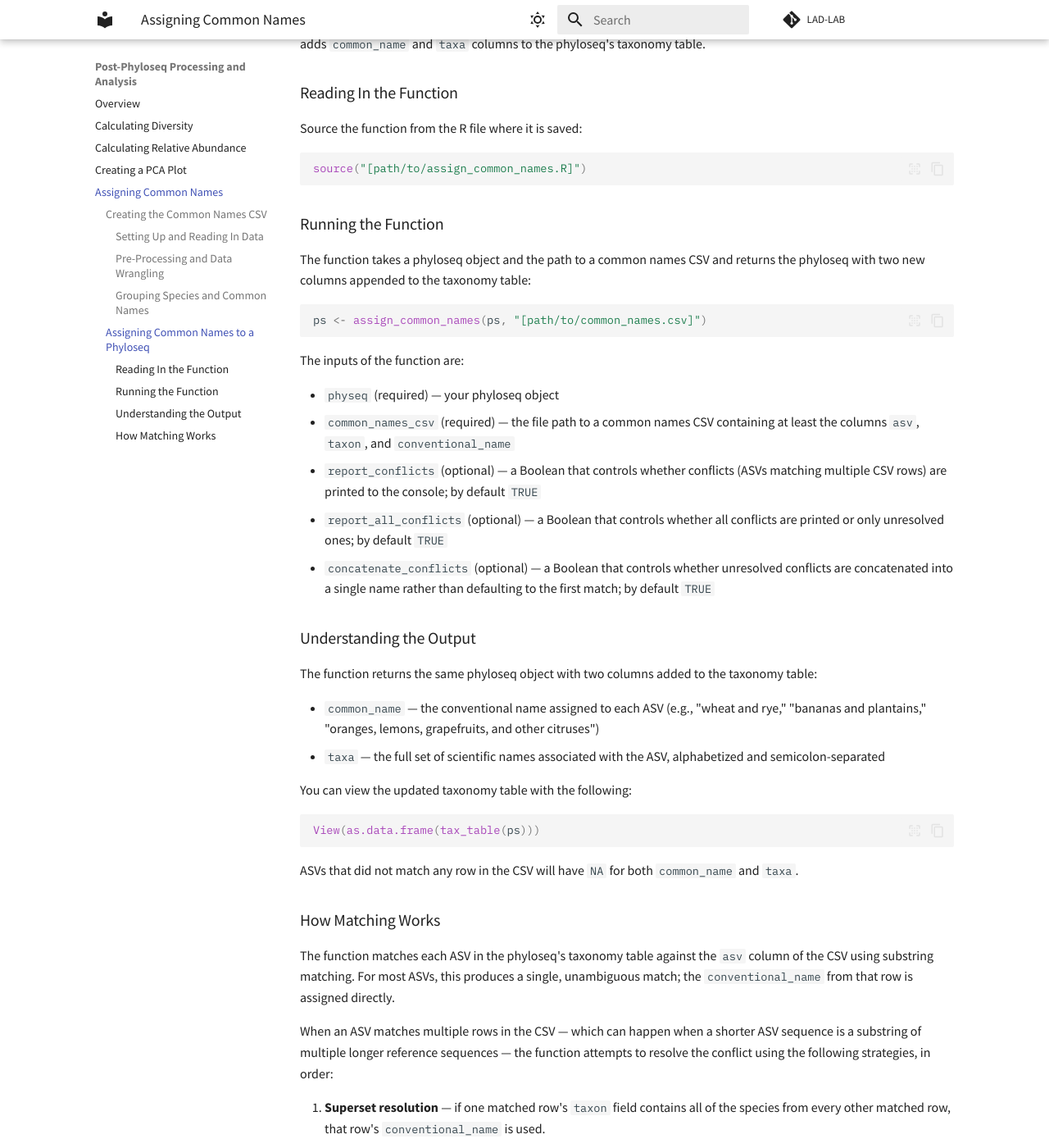
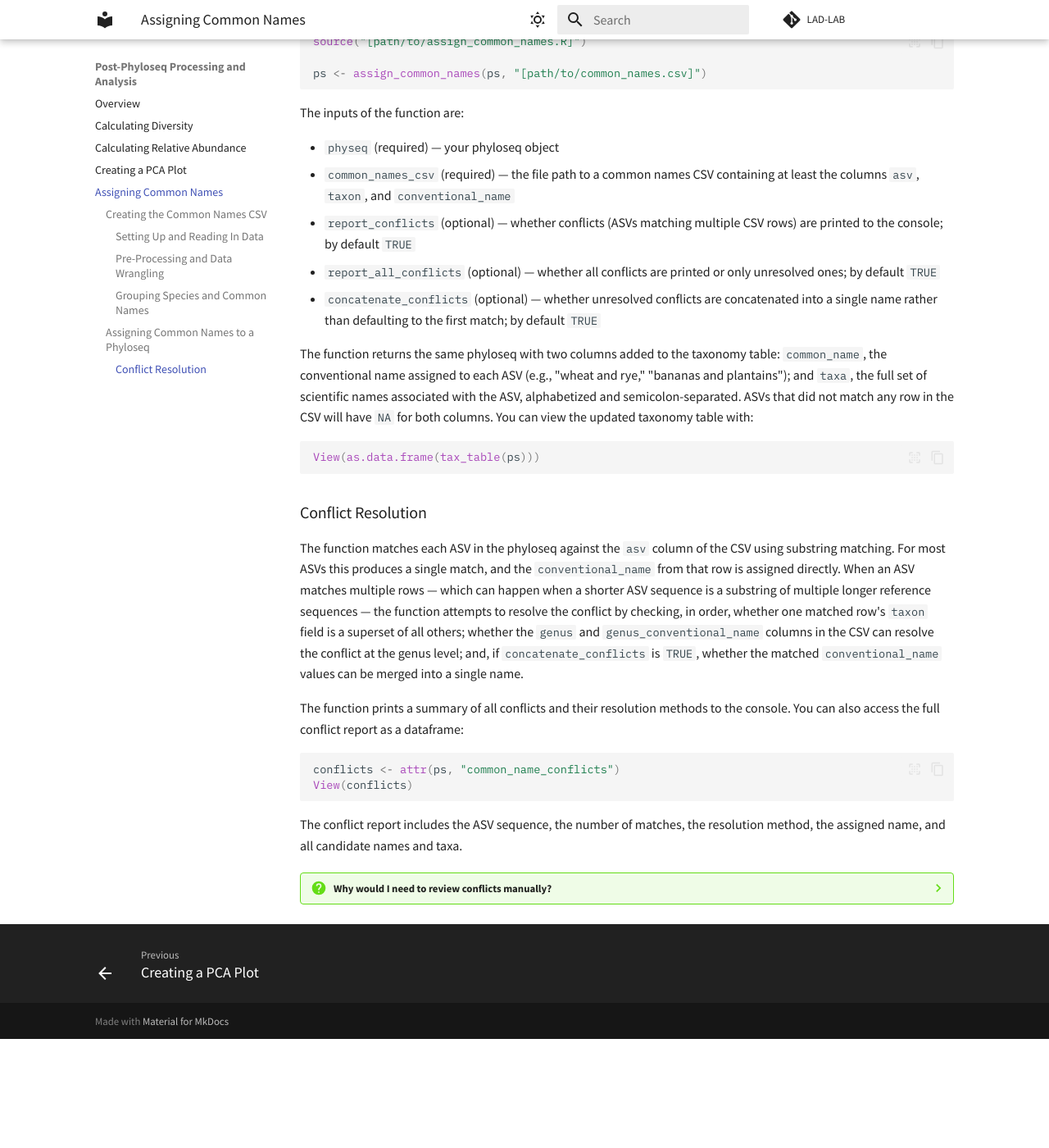
Before and after one commit to LAD-LAB/lad-lab.github.io, an MkDocs documentation site: the page built from docs/commonnames.md, in a window 1280 px wide and 1400 px high, scrolled down 3096 px. Shown: the whole window at 82% size. Built offline with MkDocs 1.6.1 and Material for MkDocs 9.7.7, drawn with Linux system fonts in a browser that asks for light colours; after the commit the page ends 4363 px from its top, so only the background shows below that; some of the changed text lies outside the part shown.

Commit message:
Rewrite common names assignment section to match site style
Flatten over-structured subheadings, restore "we" voice, replace
numbered bold list with flowing prose, fix admonition phrasing,
and consolidate code blocks into a walkthrough.

Co-Authored-By: Claude Opus 4.6 <noreply@anthropic.com>

````diff
--- a/docs/commonnames.md
+++ b/docs/commonnames.md
@@ -180,21 +180,11 @@ This consolidation is done manually and saved as a new column in the CSV. The la
 
 ## Assigning Common Names to a Phyloseq
 
-Once you have a common names CSV — either the lab's existing trnL CSV or one you have created following the steps above — you can use the `assign_common_names()` function to assign those names to your phyloseq object. The function matches each ASV in the phyloseq against the CSV, handles cases where an ASV matches multiple rows, and adds `common_name` and `taxa` columns to the phyloseq's taxonomy table.
-
-### Reading In the Function
-
-Source the function from the R file where it is saved:
+With a common names CSV ready, we can now use the `assign_common_names()` function to assign those names to a phyloseq object. First, read in the function and run it on your phyloseq:
 
 ``` r
 source("[path/to/assign_common_names.R]")
-```
 
-### Running the Function
-
-The function takes a phyloseq object and the path to a common names CSV and returns the phyloseq with two new columns appended to the taxonomy table:
-
-``` r
 ps <- assign_common_names(ps, "[path/to/common_names.csv]")
 ```
 
@@ -202,35 +192,19 @@ The inputs of the function are:
 
 * `physeq` (required) — your phyloseq object
 * `common_names_csv` (required) — the file path to a common names CSV containing at least the columns `asv`, `taxon`, and `conventional_name`
-* `report_conflicts` (optional) — a Boolean that controls whether conflicts (ASVs matching multiple CSV rows) are printed to the console; by default `TRUE`
-* `report_all_conflicts` (optional) — a Boolean that controls whether all conflicts are printed or only unresolved ones; by default `TRUE`
-* `concatenate_conflicts` (optional) — a Boolean that controls whether unresolved conflicts are concatenated into a single name rather than defaulting to the first match; by default `TRUE`
+* `report_conflicts` (optional) — whether conflicts (ASVs matching multiple CSV rows) are printed to the console; by default `TRUE`
+* `report_all_conflicts` (optional) — whether all conflicts are printed or only unresolved ones; by default `TRUE`
+* `concatenate_conflicts` (optional) — whether unresolved conflicts are concatenated into a single name rather than defaulting to the first match; by default `TRUE`
 
-### Understanding the Output
-
-The function returns the same phyloseq object with two columns added to the taxonomy table:
-
-* `common_name` — the conventional name assigned to each ASV (e.g., "wheat and rye," "bananas and plantains," "oranges, lemons, grapefruits, and other citruses")
-* `taxa` — the full set of scientific names associated with the ASV, alphabetized and semicolon-separated
-
-You can view the updated taxonomy table with the following:
+The function returns the same phyloseq with two columns added to the taxonomy table: `common_name`, the conventional name assigned to each ASV (e.g., "wheat and rye," "bananas and plantains"); and `taxa`, the full set of scientific names associated with the ASV, alphabetized and semicolon-separated. ASVs that did not match any row in the CSV will have `NA` for both columns. You can view the updated taxonomy table with:
 
 ``` r
 View(as.data.frame(tax_table(ps)))
 ```
 
-ASVs that did not match any row in the CSV will have `NA` for both `common_name` and `taxa`.
+### Conflict Resolution
 
-### How Matching Works
-
-The function matches each ASV in the phyloseq's taxonomy table against the `asv` column of the CSV using substring matching. For most ASVs, this produces a single, unambiguous match; the `conventional_name` from that row is assigned directly.
-
-When an ASV matches multiple rows in the CSV — which can happen when a shorter ASV sequence is a substring of multiple longer reference sequences — the function attempts to resolve the conflict using the following strategies, in order:
-
-1. **Superset resolution** — if one matched row's `taxon` field contains all of the species from every other matched row, that row's `conventional_name` is used.
-2. **Genus-level resolution** — if the `genus` and `genus_conventional_name` columns in the CSV provide mappings for all genera involved, those genus-level names are merged into a single conventional name.
-3. **Partial genus resolution** — if genus-level mappings exist for some but not all genera, the function combines genus-level names with the `conventional_name` values from unresolved rows.
-4. **Concatenation** — if none of the above strategies resolve the conflict and `concatenate_conflicts` is `TRUE`, the function merges the `conventional_name` values from all matched rows into a single name using intelligent formatting (consolidating subtypes, deduplicating plurals, and formatting with commas and "and").
+The function matches each ASV in the phyloseq against the `asv` column of the CSV using substring matching. For most ASVs this produces a single match, and the `conventional_name` from that row is assigned directly. When an ASV matches multiple rows — which can happen when a shorter ASV sequence is a substring of multiple longer reference sequences — the function attempts to resolve the conflict by checking, in order, whether one matched row's `taxon` field is a superset of all others; whether the `genus` and `genus_conventional_name` columns in the CSV can resolve the conflict at the genus level; and, if `concatenate_conflicts` is `TRUE`, whether the matched `conventional_name` values can be merged into a single name.
 
 The function prints a summary of all conflicts and their resolution methods to the console. You can also access the full conflict report as a dataframe:
 
@@ -239,8 +213,8 @@ conflicts <- attr(ps, "common_name_conflicts")
 View(conflicts)
 ```
 
-The conflict report includes the ASV sequence, the number of matches, the resolution method used, the assigned name, and all candidate names and taxa. This is useful for auditing assignments and identifying cases that may need manual review.
+The conflict report includes the ASV sequence, the number of matches, the resolution method, the assigned name, and all candidate names and taxa.
 
-??? question "When would I need to review conflicts manually?"
+??? question "Why would I need to review conflicts manually?"
 
-    In most cases, the function's resolution strategies produce sensible names automatically. Manual review is most useful when you see `concatenated` or `first_match_default` in the `resolution_method` column of the conflict report, as these indicate cases where the function could not confidently resolve the conflict using taxonomic information alone. You can update the CSV's `conventional_name`, `genus`, or `genus_conventional_name` columns to improve resolution for these ASVs in future runs.
+    In most cases the function's resolution strategies produce sensible names automatically. Manual review is most useful when you see `concatenated` or `first_match_default` in the `resolution_method` column of the conflict report, as these indicate cases where the function could not confidently resolve the conflict using taxonomic information alone. You can update the CSV's `conventional_name`, `genus`, or `genus_conventional_name` columns to improve resolution for these ASVs in future runs.
````
